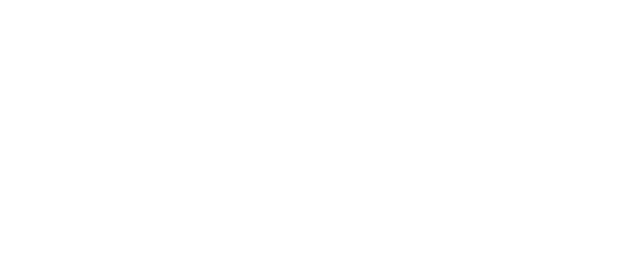
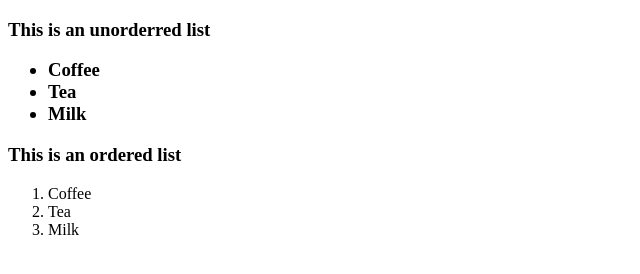
Before and after one commit to elvinjayjay25-ai/lists, a plain HTML site: page index.html in a window 1280 px wide. Shown: the whole page, without its empty margins (0-640 px from the left). Drawn offline with Linux system fonts and the light colour scheme.

Commit message:
saved index.html

```diff
--- a/index.html
+++ b/index.html
@@ -6,6 +6,18 @@
     <title>Document</title>
 </head>
 <body>
+     <h3> This is an unorderred list
+        <ul>
+            <li>Coffee</li>
+            <li>Tea</li>
+            <li>Milk</li>
+        </ul>
 
+        <h3> This is an ordered list</h3>
+        <ol>
+            <li>Coffee</li>
+            <li>Tea</li>
+            <li>Milk</li>
+        </ol>
 </body>
 </html>
```
